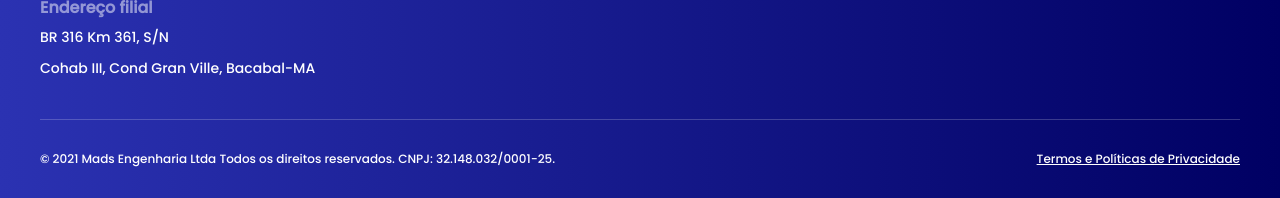
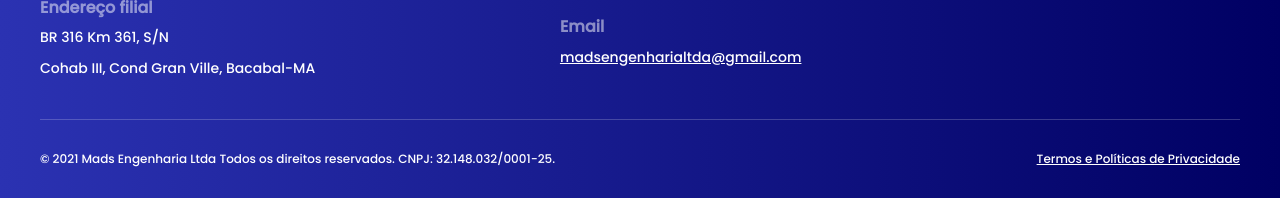
Before and after one commit to dansenpai/madsgatsby, a Gatsby site: page / in a window 1280 px wide. Shown: the part 683-881 px from the top of the page. Built offline with nearby package versions, Linux system fonts and the light colour scheme; Gatsby itself is replaced by a stand-in of ours.

Commit message:
added email

```diff
--- a/src/components/footer/footer.js
+++ b/src/components/footer/footer.js
@@ -93,6 +93,7 @@
 const OrcamentButton = styled.button`
   margin-top: 20px;
   padding: 20px;
+
   background-color: transparent;
   border: 2px solid #fff;
   border-radius: 5px;
@@ -162,6 +163,10 @@
     window.open("https://instagram.com/mads_engenharia?igshid=f79yjsi49h6o");
   }
 
+  function openEmail() {
+    window.open("mailto:");
+  }
+
   return (
     <BackgroundFooter>
       <FooterWrapper>
@@ -203,6 +208,16 @@
                 <Neighboor>(99) 98111-0182 </Neighboor>
               </Address>
             </div>
+
+            <Address style={{ marginTop: 20 }}>
+              <Subtitle style={{ opacity: "0.5" }}>Email</Subtitle>
+              <Neighboor
+                onClick={openEmail}
+                style={{ cursor: "pointer", textDecoration: "underline" }}
+              >
+                madsengenharialtda@gmail.com
+              </Neighboor>
+            </Address>
           </Column>
 
           <Column>
```
